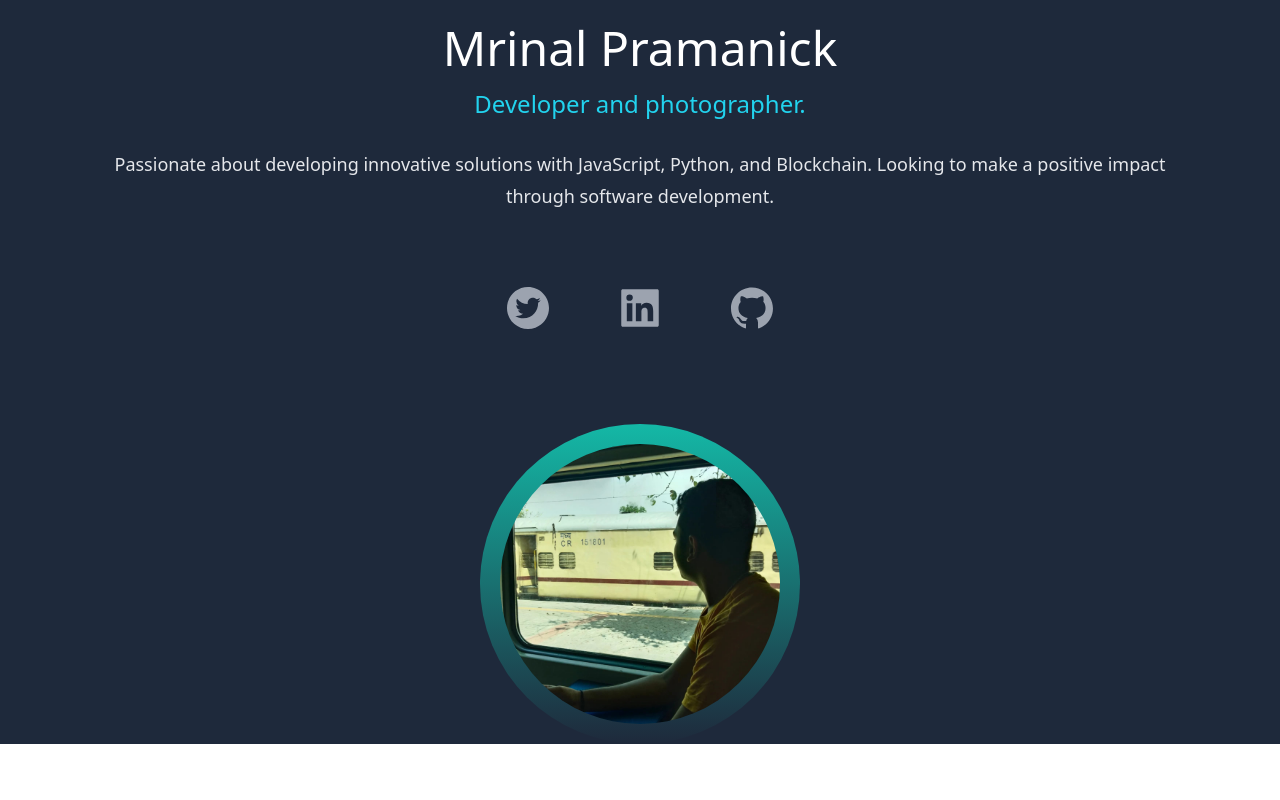
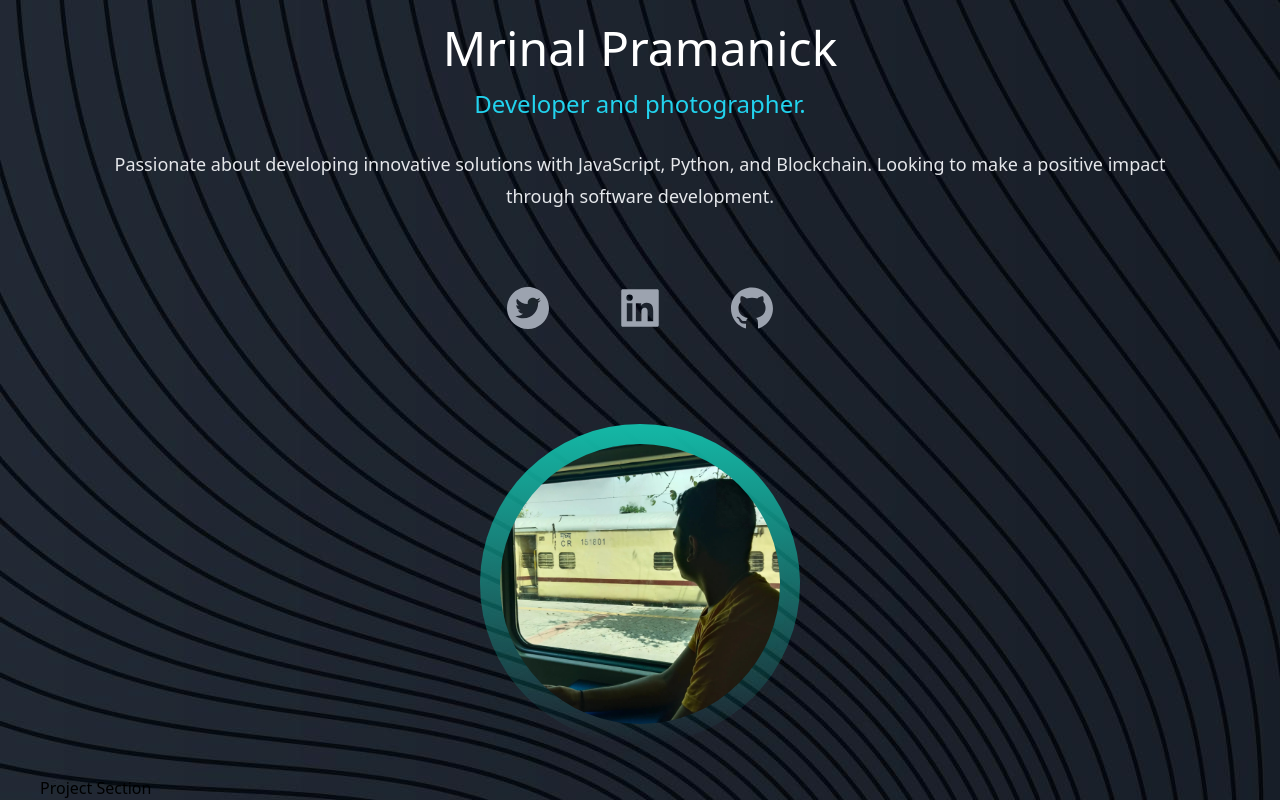
Before and after one commit to mrinalxdev/Mrinal-Portfolio, a Next.js app: page / in a window 1280 px wide. Shown: the part 184-984 px from the top of the page. Before the commit the page ends 928 px from the top, so only its background shows below. Built offline with nearby package versions, Linux system fonts and the light colour scheme.

Commit message:
Abstract Background

```diff
--- a/src/pages/index.js
+++ b/src/pages/index.js
@@ -5,10 +5,9 @@ import {
   AiFillLinkedin,
   AiFillGithub,
 } from "react-icons/ai";
-import { HiComputerDesktop } from 'react-icons/hi2'
+import Link from "next/link";
 import Image from "next/image";
 import me from "../../public/me.jpeg";
-
 
 export default function Home() {
   return (
@@ -16,8 +15,8 @@ export default function Home() {
       <Head>
         <title>Mrinal Portfolio</title>
       </Head>
-      <main className="px-10 bg-slate-800">
-        <section className="min-h-screen">
+      <main className="px-10 ">
+        <section className="min-h-screen mb-8">
           {/* Navbar  */}
           <nav className="py-10 mb-12 flex justify-between">
             <h1 className="text-2xl font-mono text-white">I am</h1>
@@ -35,17 +34,25 @@ export default function Home() {
           {/* Main Banner Section */}
           <div className="text-center p-10">
             <h2 className="text-5xl py-2 text-white">Mrinal Pramanick</h2>
-            <h3 className="text-2xl py-2 text-cyan-400">Developer and photographer.</h3>
+            <h3 className="text-2xl py-2 text-cyan-400">
+              Developer and photographer.
+            </h3>
             <p className="text-lg py-5 leading-8 text-gray-200">
               Passionate about developing innovative solutions with JavaScript,
               Python, and Blockchain. Looking to make a positive impact through
               software development.
             </p>
           </div>
-          <div className="text-5xl flex justify-center gap-16 py-3 text-gray-400">
-            <AiFillTwitterCircle className="cursor-pointer duration-100 ease-in-out hover:text-white" />
-            <AiFillLinkedin className="cursor-pointer duration-100 ease-in-out hover:text-white" />
-            <AiFillGithub className="cursor-pointer duration-100 ease-in-out hover:text-white" />
+          <div className="text-5xl flex justify-center gap-16 py-3 text-gray-400 ">
+            <Link href="https://twitter.com/Hi_Mrinal">
+              <AiFillTwitterCircle className="cursor-pointer duration-100 ease-in-out hover:text-white" />
+            </Link>
+            <Link href="https://www.linkedin.com/in/hi-mrinal/">
+              <AiFillLinkedin className="cursor-pointer duration-100 ease-in-out hover:text-white" />
+            </Link>
+            <Link href="https://github.com/mrinalxdev">
+              <AiFillGithub className="cursor-pointer duration-100 ease-in-out hover:text-white" />
+            </Link>
           </div>
           <div className="relative mx-auto bg-gradient-to-b from-teal-500 rounded-full w-80 h-80 mt-20 overflow-hidden">
             <Image
@@ -57,6 +64,9 @@ export default function Home() {
           </div>
         </section>
 
+        <section>
+          <h1>Project Section</h1>
+        </section>
       </main>
     </>
   );
```
